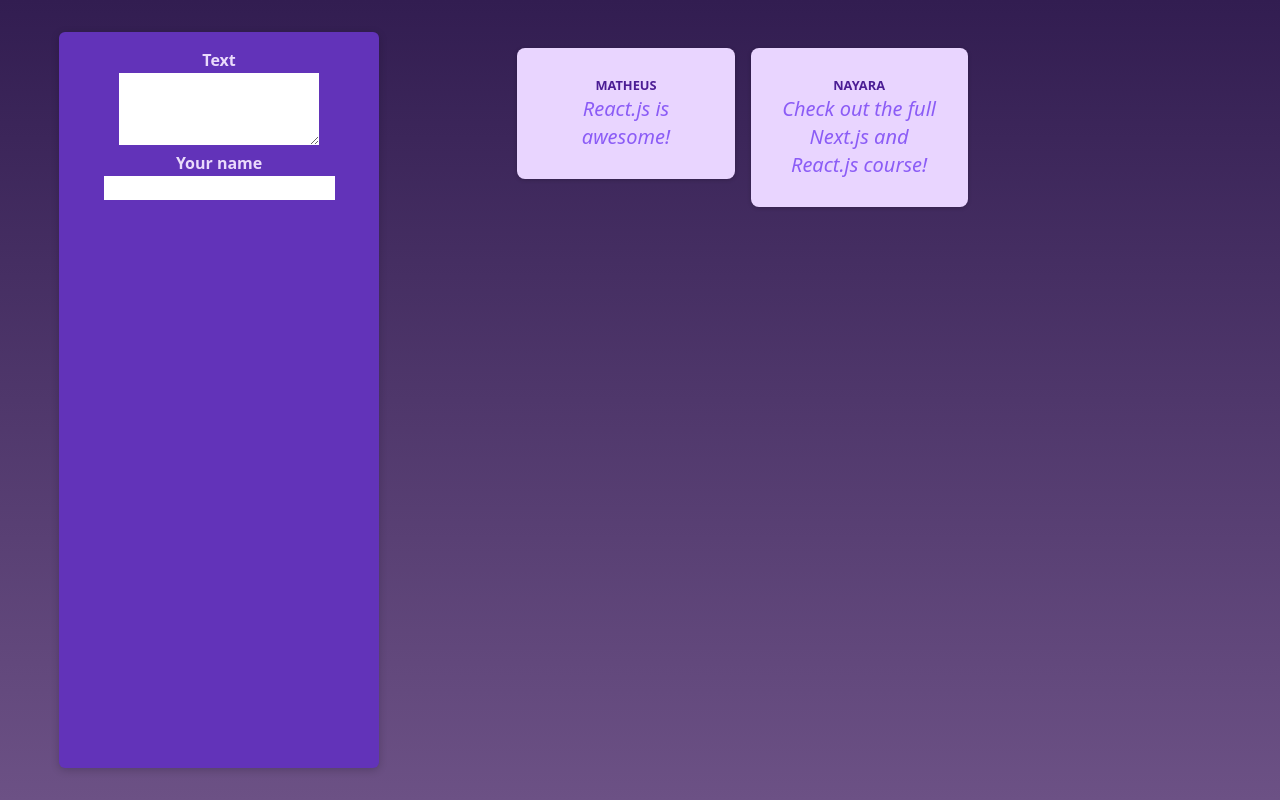
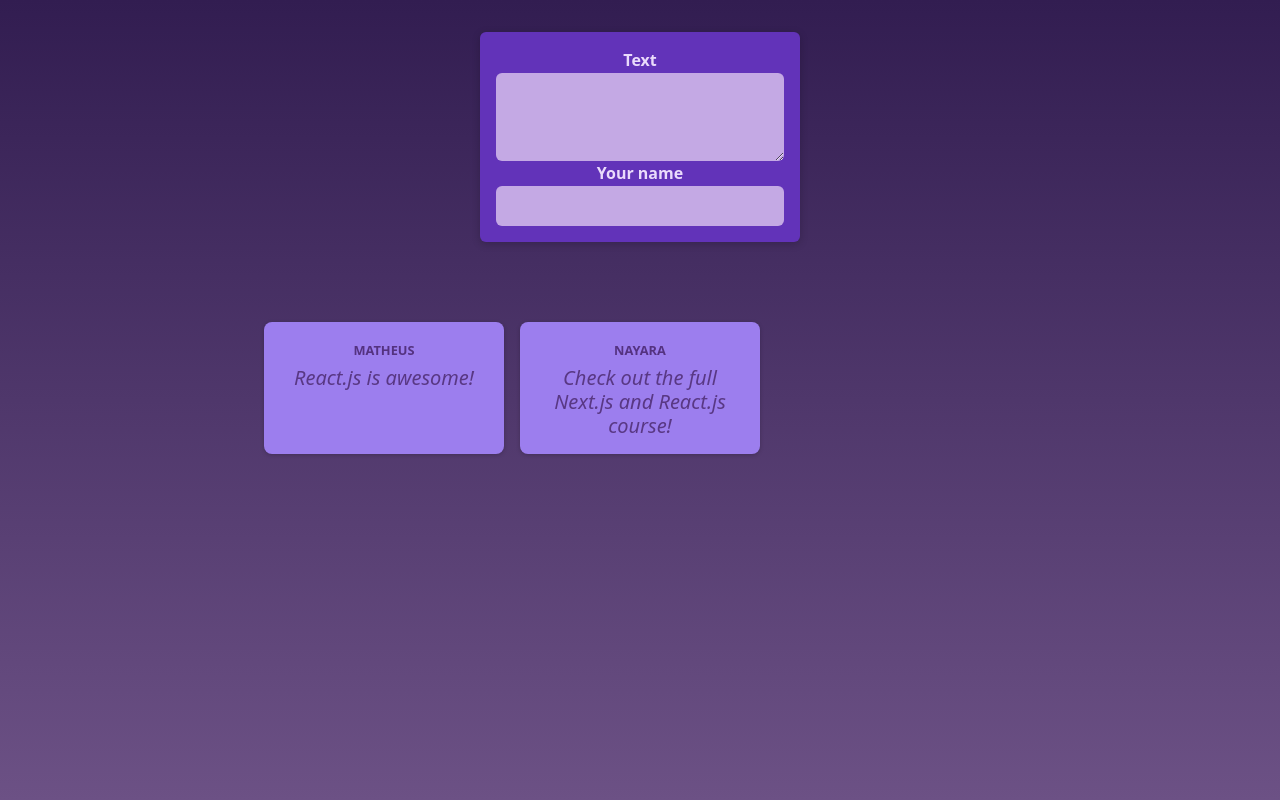
Before and after one commit to 1Maatheus/react-course, a React (Vite) app: page / in a window 1280 px wide. Built offline with nearby package versions, Linux system fonts and the light colour scheme.

Commit message:
Customizing component

```diff
--- a/src/App.jsx
+++ b/src/App.jsx
@@ -4,7 +4,7 @@ import { PostsList } from "./components/PostsList";
 
 function App() {
   return (
-    <main className="flex bg-gradient-to-b text-center from-[#321D51] to-[#6C5185] h-screen">
+    <main className="bg-gradient-to-b text-center from-[#321D51] to-[#6C5185] min-h-screen">
       <PostsList />
     </main>
   );
--- a/src/components/NewPost.jsx
+++ b/src/components/NewPost.jsx
@@ -4,6 +4,7 @@ import style from "./NewPost.module.css";
 
 export const NewPost = () => {
   return (
+    <div className="flex justify-center">
       <form className={style.form}>
         <p>
           <label htmlFor="body">Text</label>
@@ -14,5 +15,6 @@ export const NewPost = () => {
           <input type="text" id="name" required />
         </p>
       </form>
+    </div>
   );
 };
--- a/src/components/NewPost.module.css
+++ b/src/components/NewPost.module.css
@@ -13,3 +13,43 @@
   color: #eadbfb;
   font-weight: bold;
 }
+
+.form input,
+.form textarea {
+  display: block;
+  width: 100%;
+  font: inherit;
+  padding: 0.5rem;
+  border-radius: 6px;
+  border: none;
+  background-color: #c4a9e4;
+  color: #28262c;
+}
+
+.actions {
+  display: flex;
+  justify-content: flex-end;
+  gap: 0.5rem;
+}
+
+.actions button {
+  cursor: pointer;
+  font: inherit;
+  padding: 0.5rem 1.5rem;
+  border: none;
+  border-radius: 4px;
+  background-color: #34036c;
+  color: #e5d5f7;
+}
+
+.actions button:hover {
+  background-color: #23014a;
+}
+
+.actions button[type="button"] {
+  background-color: transparent;
+}
+
+.actions button[type="button"]:hover {
+  color: #d1bee6;
+}
--- a/src/components/Post.jsx
+++ b/src/components/Post.jsx
@@ -1,15 +1,12 @@
 // eslint-disable-next-line no-unused-vars
 import React from "react";
+import style from "./Post.module.css";
 
 export const Post = (props) => {
   return (
-    <li className="h-fit p-7 my-4 mx-0 bg-purple-200 rounded-lg shadow-[0_1px_4px_rgba(0,0,0,0.2)]">
-      <p className="text-[0.8rem] font-bold text-violet-900 m-0 uppercase">
-        {props.author}
-      </p>
-      <p className="text-xl text-violet-500 whitespace-pre-wrap italic m-[0.25rem 0 0 0]">
-        {props.body}
-      </p>
+    <li className={style.post}>
+      <p className={style.author}>{props.author}</p>
+      <p className={style.text}>{props.body}</p>
     </li>
   );
 };
--- /dev/null
+++ b/src/components/Post.module.css
@@ -0,0 +1,35 @@
+.post {
+  margin: 1rem 0;
+  padding: 1rem;
+  background-color: #9c7eee;
+  border-radius: 8px;
+  box-shadow: 0 1px 4px rgba(0, 0, 0, 0.2);
+  animation: animate-in 1s ease-out forwards;
+}
+
+.author {
+  font-size: 0.8rem;
+  font-weight: bold;
+  color: #543280;
+  margin: 0;
+  text-transform: uppercase;
+}
+
+.text {
+  white-space: pre-wrap;
+  font-size: 1.25rem;
+  margin: 0.25rem 0 0 0;
+  color: #593884;
+  font-style: italic;
+}
+
+@keyframes animate-in {
+  from {
+    opacity: 0;
+    transform: translateY(1rem);
+  }
+  to {
+    opacity: 1;
+    transform: translateY(0);
+  }
+}
--- a/src/index.css
+++ b/src/index.css
@@ -4,6 +4,10 @@
 
 .anime {
   animation: animate-in 1s ease-out forwards;
+}
+
+:root {
+  line-height: 24px;
 }
 
 *,
```
Lines whose indentation alone changed are shown as unchanged.
